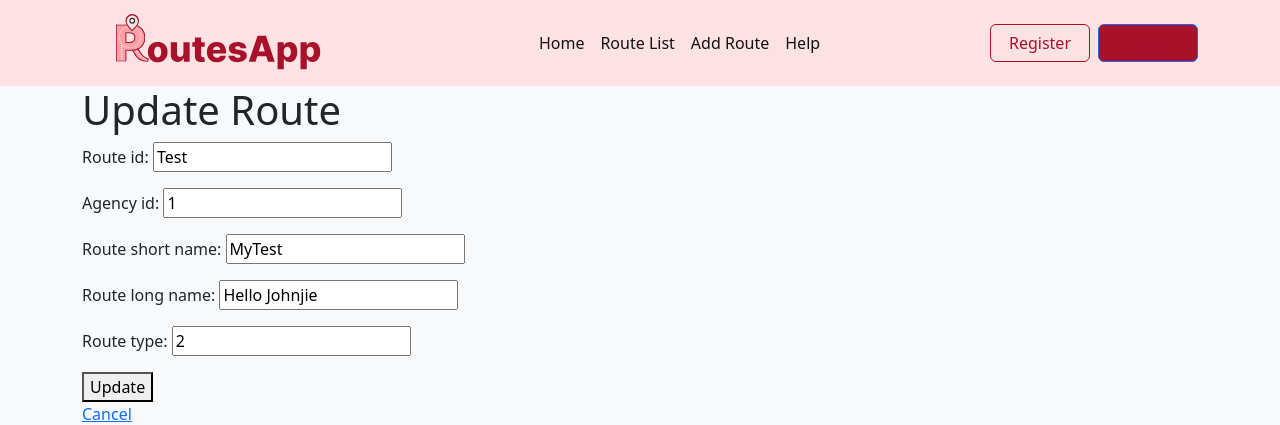
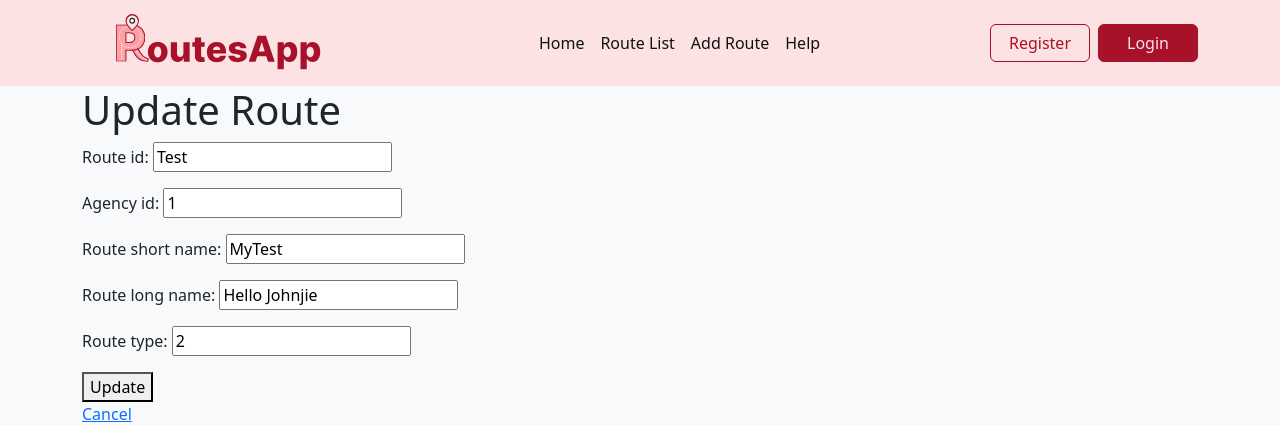
Before and after one commit to m2bass/routeproject, a Django app: a page that uses templates/home.html in a window 1280 px wide. Shown: the top 425 px of the page. Run offline with Django 5.2, Linux system fonts and the light colour scheme; data comes from the database, SQL or seed files in the repository.

Commit message:
btn edit

```diff
--- a/static/css/style.css
+++ b/static/css/style.css
@@ -67,8 +67,8 @@
 }
 
 .custom-btn.btn-primary {
-    border-color: none;
-    color:#A7112A;
+    border-color: #A7112A;
+    color:#FDE2E3;
 }
 
 .custom-btn.btn-primary:hover {
```
